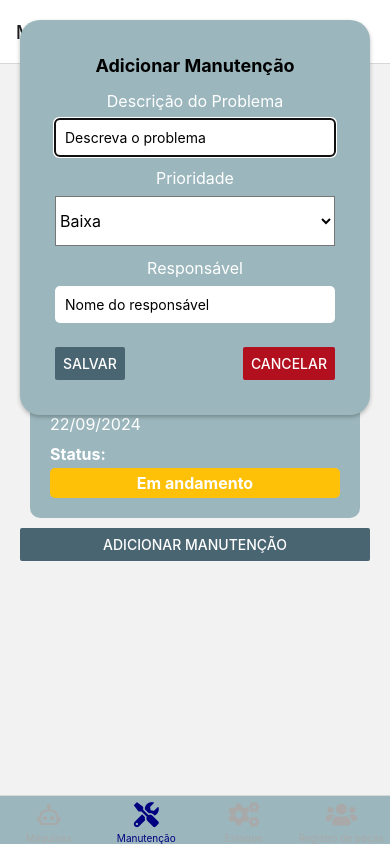
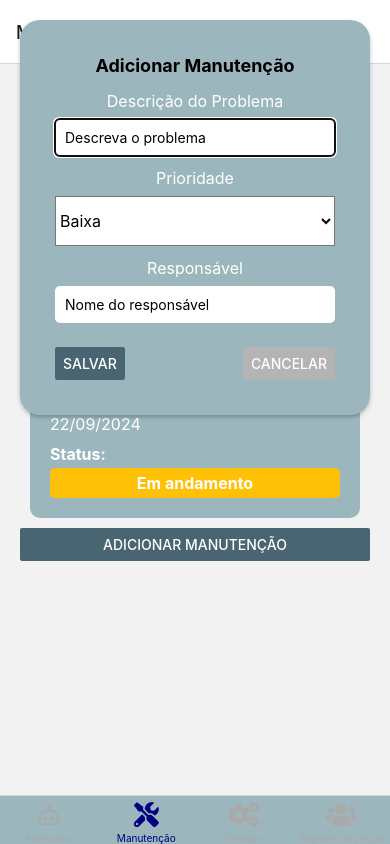
Before and after one commit to camiyuka/maintenance-mobile, a React Native app: screen /MaintenanceScreen in a window 390 px wide. Both pictures are taken after a click on the button "ADICIONAR MANUTENÇÃO". Built offline with nearby package versions, Linux system fonts and the light colour scheme.

Commit message:
feat: change button colors

```diff
--- a/src/components/MachineCard.tsx
+++ b/src/components/MachineCard.tsx
@@ -64,7 +64,7 @@ const MachineCard = () => {
             />
           </View>
 
-          <Button title="Fechar" onPress={() => setModalVisible(false)} />
+          <Button color="#b4b4b4" title="Fechar" onPress={() => setModalVisible(false)} />
         </View>
       </Modal>
 
@@ -95,7 +95,7 @@ const MachineCard = () => {
             status="Finalizada"
           />
 
-          <Button title="Fechar" onPress={() => setReportModalVisible(false)} />
+          <Button color="#b4b4b4" title="Fechar" onPress={() => setReportModalVisible(false)} />
         </View>
       </Modal>
     </View>
--- a/src/components/MaintenanceModal.tsx
+++ b/src/components/MaintenanceModal.tsx
@@ -51,7 +51,7 @@ const MaintenanceModal = ({ visible, onClose }) => {
 
         <View style={styles.buttonContainer}>
           <Button title="Salvar" onPress={handleSubmit} color="#4a6572" />
-          <Button title="Cancelar" onPress={onClose} color="#b2101f" />
+          <Button title="Cancelar" onPress={onClose} color="#b4b4b4" />
         </View>
       </View>
     </Modal>
```
Also changed, not shown: src/components/MaterialCard.tsx (deleted).
